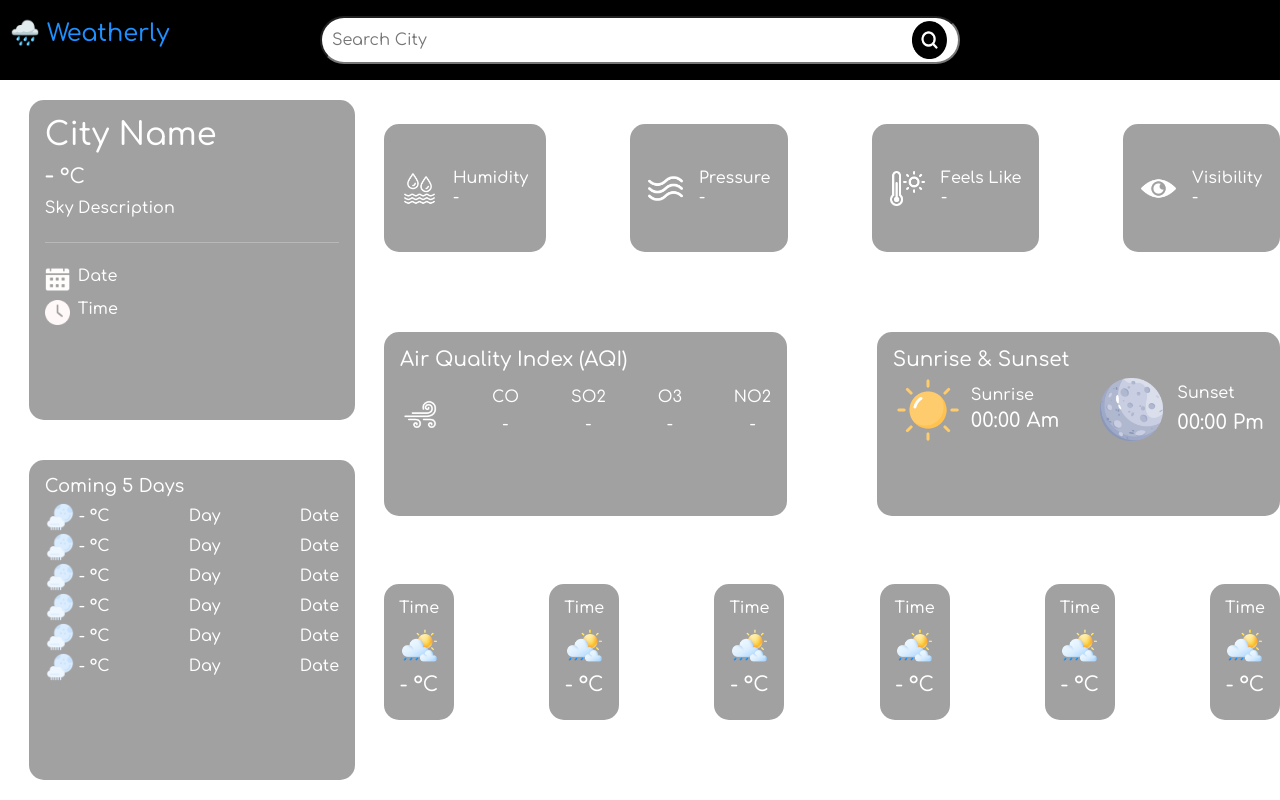
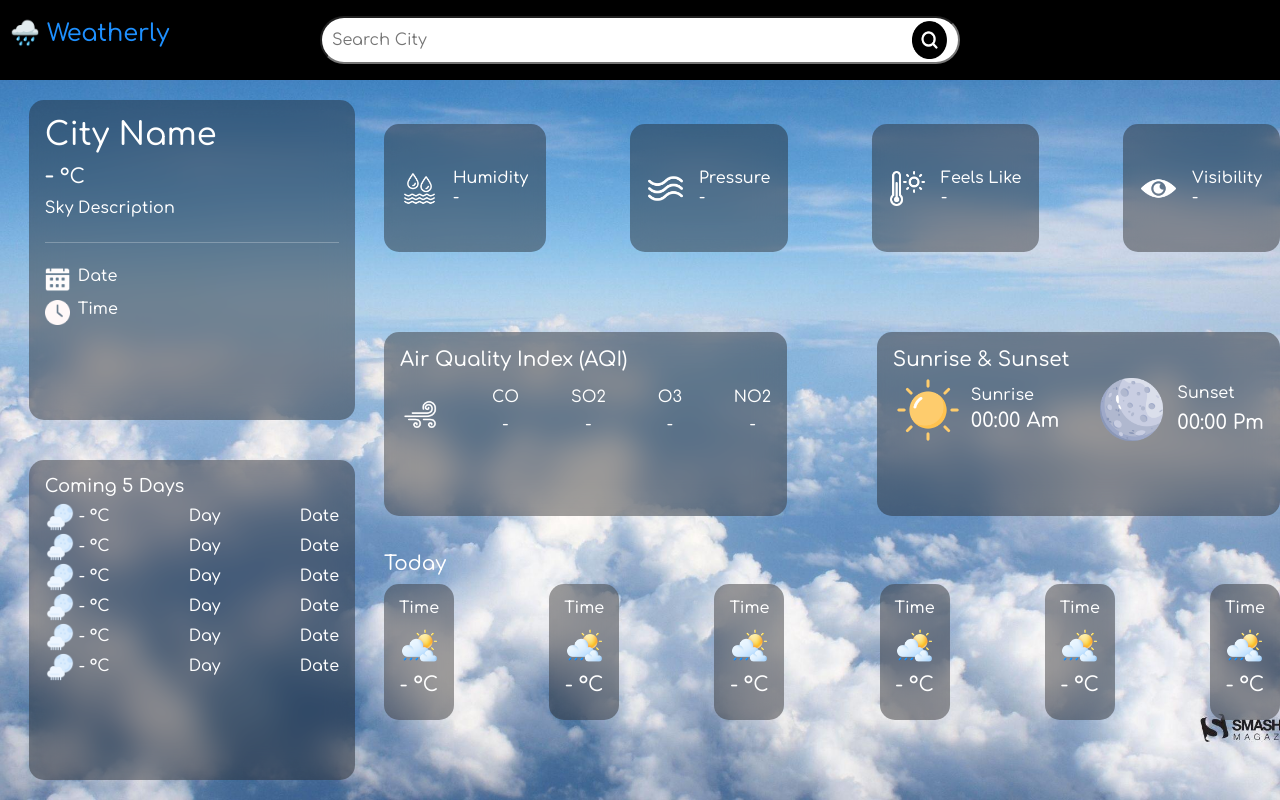
Before and after one commit to Gudipudi11/weatherReportProject, a plain HTML site: page index.html in a window 1280 px wide. Drawn offline with nearby package versions, Linux system fonts and the light colour scheme.

Commit message:
Update style.css

```diff
--- a/style.css
+++ b/style.css
@@ -1,6 +1,6 @@
 body
 {
-    background:url('./image.jpg');
+    background:url('images/image.jpg');
     background-repeat: no-repeat;
     background-size: cover;
     background-position: center;
```
